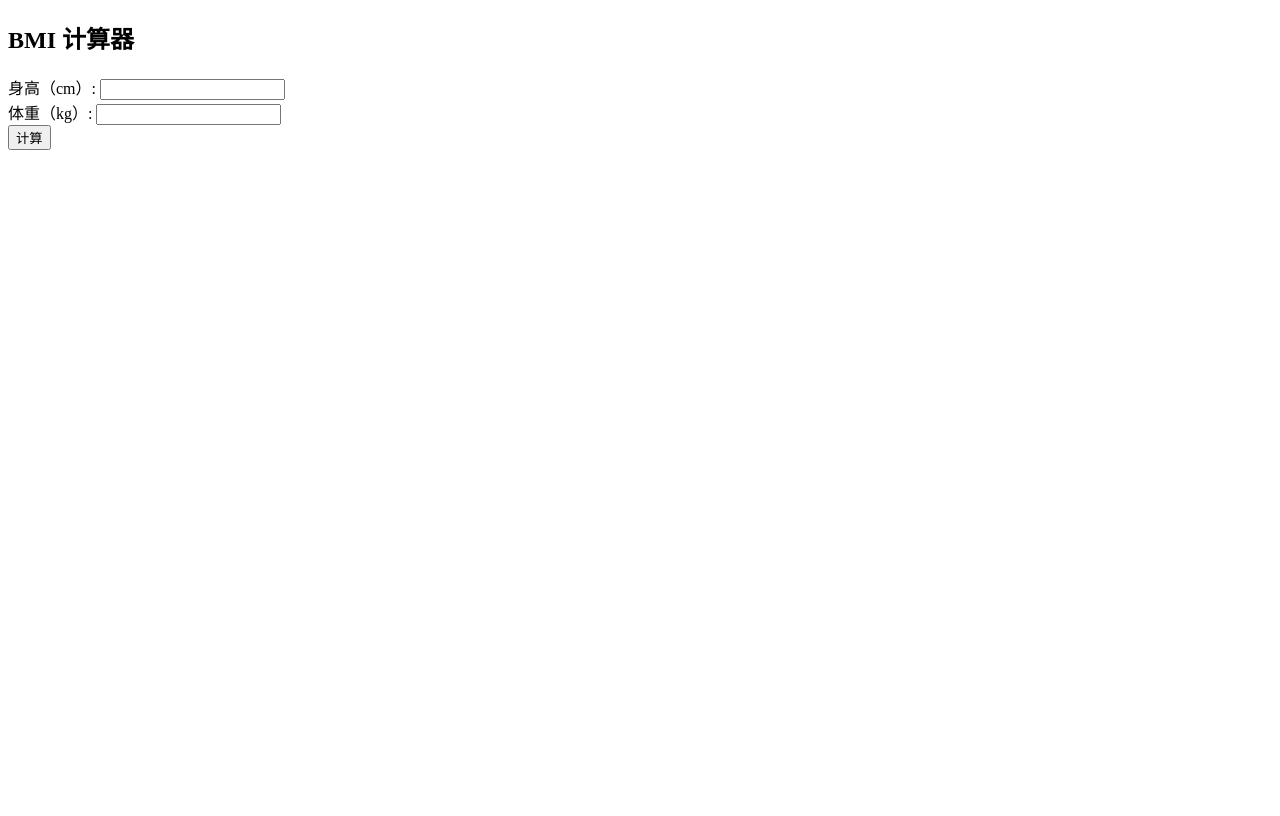
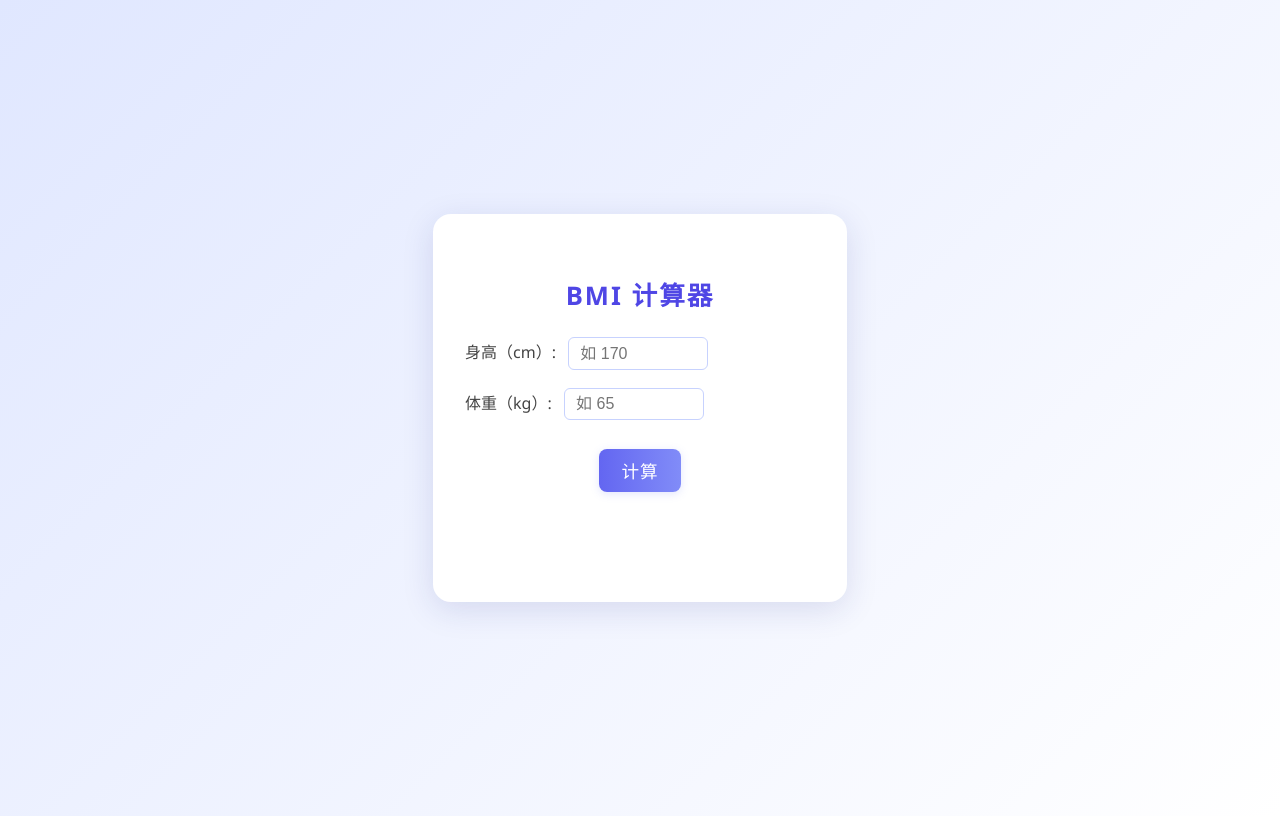
Before and after one commit to bruce-gene/bmi-pages, a plain HTML site: page index.html in a window 1280 px wide. Drawn offline with Linux system fonts and the light colour scheme.

Commit message:
Update index.html

```diff
--- a/index.html
+++ b/index.html
@@ -2,29 +2,134 @@
 <html lang="zh-CN">
 <head>
   <meta charset="UTF-8">
+  <meta name="viewport" content="width=device-width, initial-scale=1">
   <title>BMI 计算器</title>
+  <style>
+    body {
+      background: linear-gradient(135deg, #e0e7ff 0%, #fff 100%);
+      min-height: 100vh;
+      font-family: 'Segoe UI', 'PingFang SC', 'Helvetica Neue', Arial, 'Microsoft YaHei', sans-serif;
+      display: flex;
+      align-items: center;
+      justify-content: center;
+    }
+    .bmi-container {
+      background: #fff;
+      padding: 2.5rem 2rem;
+      border-radius: 18px;
+      box-shadow: 0 8px 32px 0 rgba(31, 38, 135, 0.13);
+      max-width: 350px;
+      width: 95vw;
+      margin: 2rem 0;
+      text-align: center;
+    }
+    h2 {
+      margin-bottom: 1.5rem;
+      color: #4f46e5;
+      letter-spacing: 2px;
+      font-size: 1.6rem;
+    }
+    label {
+      display: block;
+      margin-bottom: 1.1rem;
+      font-size: 1rem;
+      color: #444;
+      text-align: left;
+    }
+    input[type="number"] {
+      padding: 0.4rem 0.7rem;
+      margin-left: 0.5rem;
+      border: 1px solid #c7d2fe;
+      border-radius: 6px;
+      outline: none;
+      font-size: 1rem;
+      transition: border-color 0.2s, box-shadow 0.2s;
+      width: 140px;
+      box-sizing: border-box;
+    }
+    input[type="number"]:focus {
+      border-color: #6366f1;
+      box-shadow: 0 0 6px #c7d2fe80;
+    }
+    button {
+      margin-top: 0.7rem;
+      padding: 0.55rem 1.4rem;
+      background: linear-gradient(90deg, #6366f1 0%, #818cf8 100%);
+      color: #fff;
+      border: none;
+      border-radius: 8px;
+      font-size: 1.1rem;
+      cursor: pointer;
+      letter-spacing: 1px;
+      box-shadow: 0 2px 8px 0 #818cf838;
+      transition: background 0.2s, box-shadow 0.2s;
+    }
+    button:hover {
+      background: linear-gradient(90deg, #818cf8 0%, #6366f1 100%);
+      box-shadow: 0 4px 16px 0 #6366f140;
+    }
+    #result {
+      margin-top: 1.5rem;
+      min-height: 2.5rem;
+      font-size: 1.1rem;
+      color: #333;
+    }
+    .bmi-level {
+      margin-top: 0.4rem;
+      font-size: 1rem;
+      font-weight: bold;
+      color: #6366f1;
+    }
+    @media (max-width: 600px) {
+      .bmi-container {
+        padding: 1.3rem 0.7rem;
+        max-width: 95vw;
+      }
+      input[type="number"] {
+        width: 90px;
+      }
+    }
+  </style>
 </head>
 <body>
+  <div class="bmi-container">
     <h2>BMI 计算器</h2>
-  <form id="bmiForm">
+    <form id="bmiForm" autocomplete="off">
       <label>
-      身高（cm）: <input type="number" id="height" required>
+        身高（cm）: <input type="number" id="height" required min="50" max="250" step="0.1" placeholder="如 170">
       </label>
-    <br>
       <label>
-      体重（kg）: <input type="number" id="weight" required>
+        体重（kg）: <input type="number" id="weight" required min="10" max="300" step="0.1" placeholder="如 65">
       </label>
-    <br>
       <button type="submit">计算</button>
     </form>
     <div id="result"></div>
+    <div class="bmi-level" id="bmiLevel"></div>
+  </div>
 
   <script>
+    function getBmiLevel(bmi) {
+      if (bmi < 18.5) return "偏瘦";
+      if (bmi < 24) return "正常";
+      if (bmi < 28) return "超重";
+      return "肥胖";
+    }
+    function getBmiLevelColor(bmi) {
+      if (bmi < 18.5) return "#f59e42";
+      if (bmi < 24) return "#10b981";
+      if (bmi < 28) return "#fbbf24";
+      return "#ef4444";
+    }
+
     document.getElementById('bmiForm').onsubmit = async function (e) {
       e.preventDefault();
       const height = Number(document.getElementById('height').value);
       const weight = Number(document.getElementById('weight').value);
-      document.getElementById('result').innerText = '计算中...';
+      const resultDiv = document.getElementById('result');
+      const levelDiv = document.getElementById('bmiLevel');
+      resultDiv.innerText = '计算中...';
+      levelDiv.innerText = '';
+      levelDiv.style.color = "#6366f1";
 
       try {
         const res = await fetch('https://bmi-worker.yicuilin123.workers.dev', {
@@ -34,12 +139,16 @@
         });
         const data = await res.json();
         if (data.bmi) {
-          document.getElementById('result').innerText = `你的 BMI 是：${data.bmi}`;
+          resultDiv.innerText = `你的 BMI 是：${data.bmi}`;
+          const bmiNum = parseFloat(data.bmi);
+          const level = getBmiLevel(bmiNum);
+          levelDiv.innerText = `体型：${level}`;
+          levelDiv.style.color = getBmiLevelColor(bmiNum);
         } else {
-          document.getElementById('result').innerText = '计算失败：' + (data.error || '未知错误');
+          resultDiv.innerText = '计算失败：' + (data.error || '未知错误');
         }
       } catch (err) {
-        document.getElementById('result').innerText = '网络错误或API不可用';
+        resultDiv.innerText = '网络错误或API不可用';
       }
     };
   </script>
```
Lines whose indentation alone changed are shown as unchanged.
